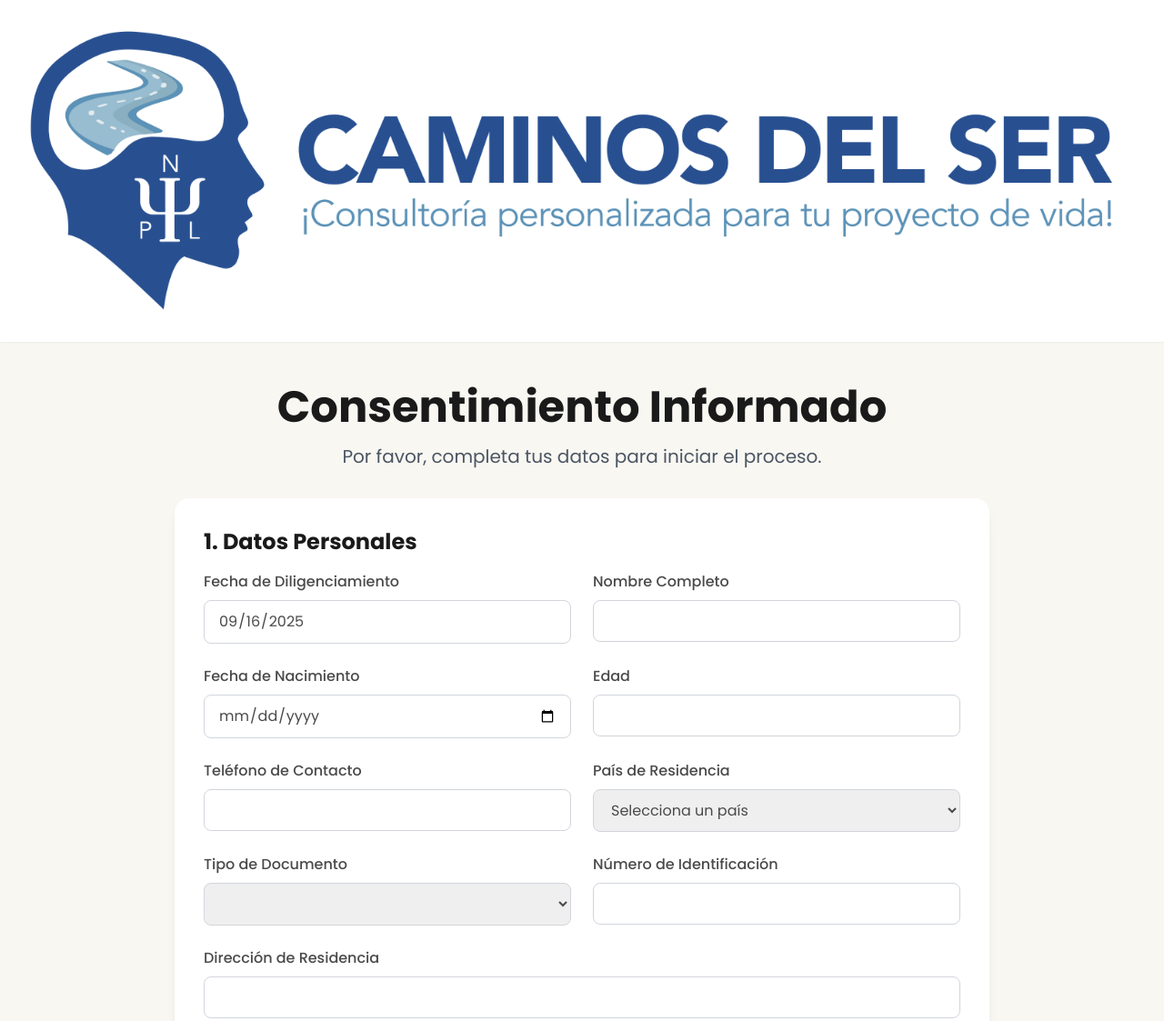
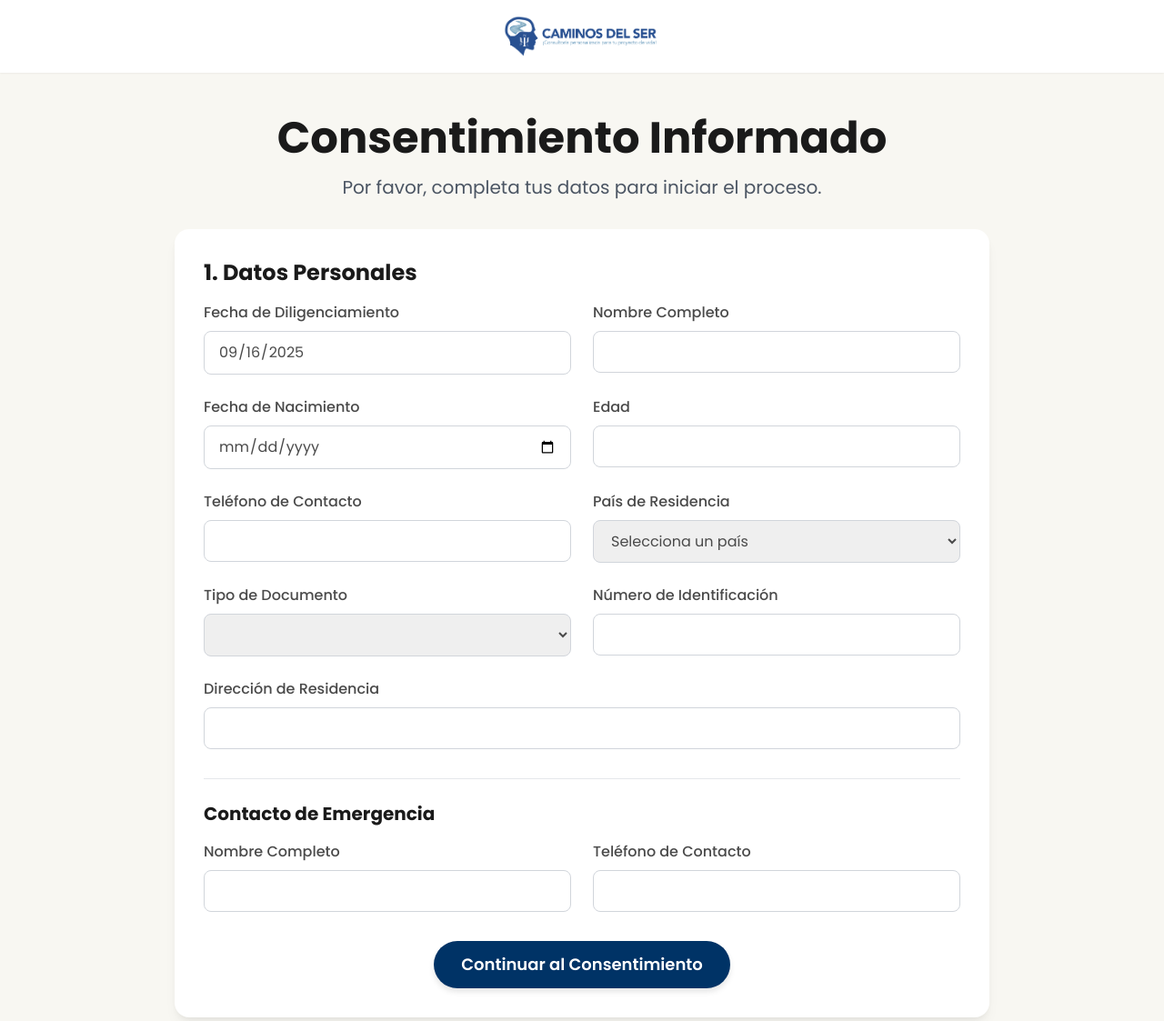
Before and after one commit to dpvp-cds/CInformado, a website: page index.html in a window 1280 px wide. Shown: the top 1123 px of the page at 91% size. Drawn offline with nearby package versions, Linux system fonts and the light colour scheme.

Commit message:
index.html

```diff
--- a/index.html
+++ b/index.html
@@ -98,7 +98,7 @@
     <header class="bg-white shadow-sm sticky top-0 z-40">
         <div class="container mx-auto px-6 py-4 flex justify-center items-center">
             <a href="https://www.caminosdelser.co" target="_blank">
-                <img src="logoprincipal.png" alt="Caminos del Ser Logo" class="h-15 w-auto">
+                <img src="logoprincipal.png" alt="Caminos del Ser Logo" class="h-12 w-auto">
             </a>
         </div>
     </header>
```
